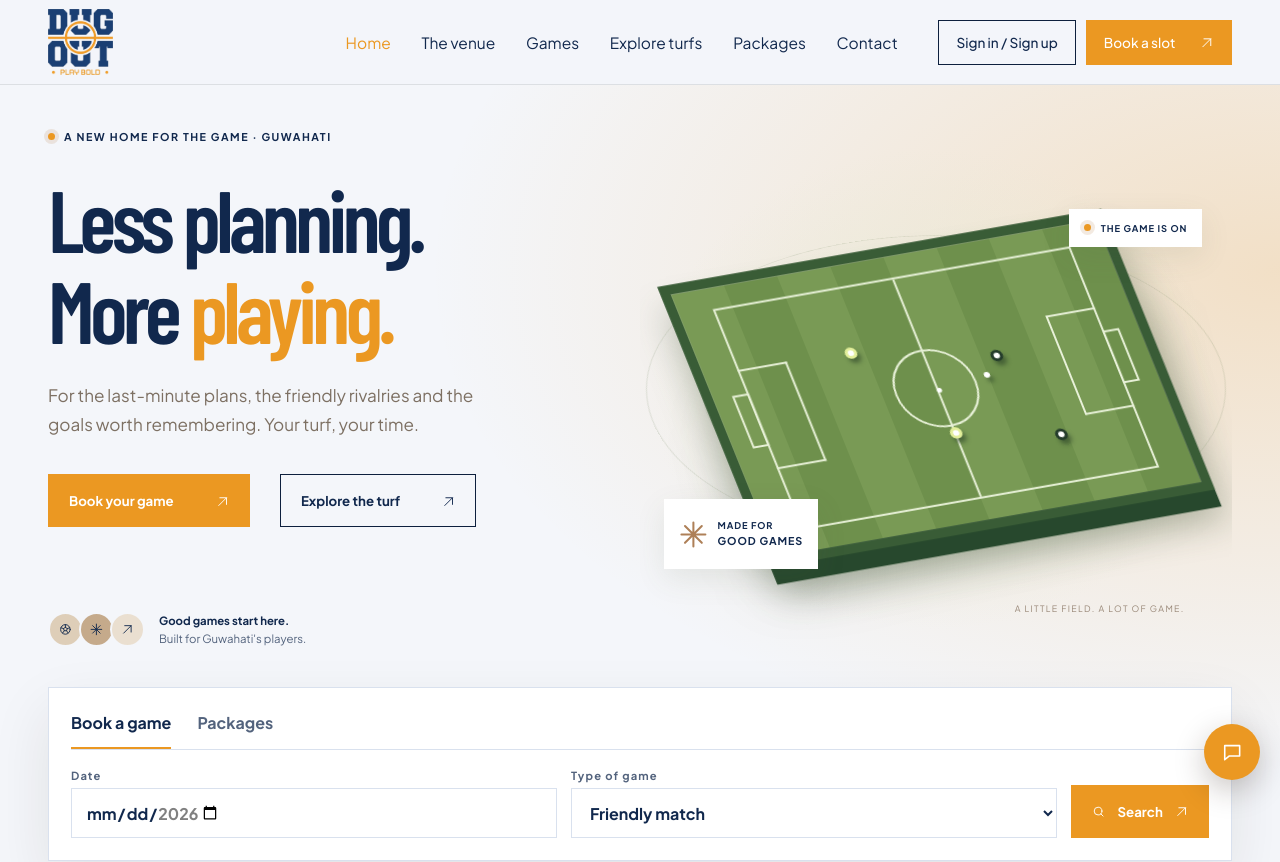
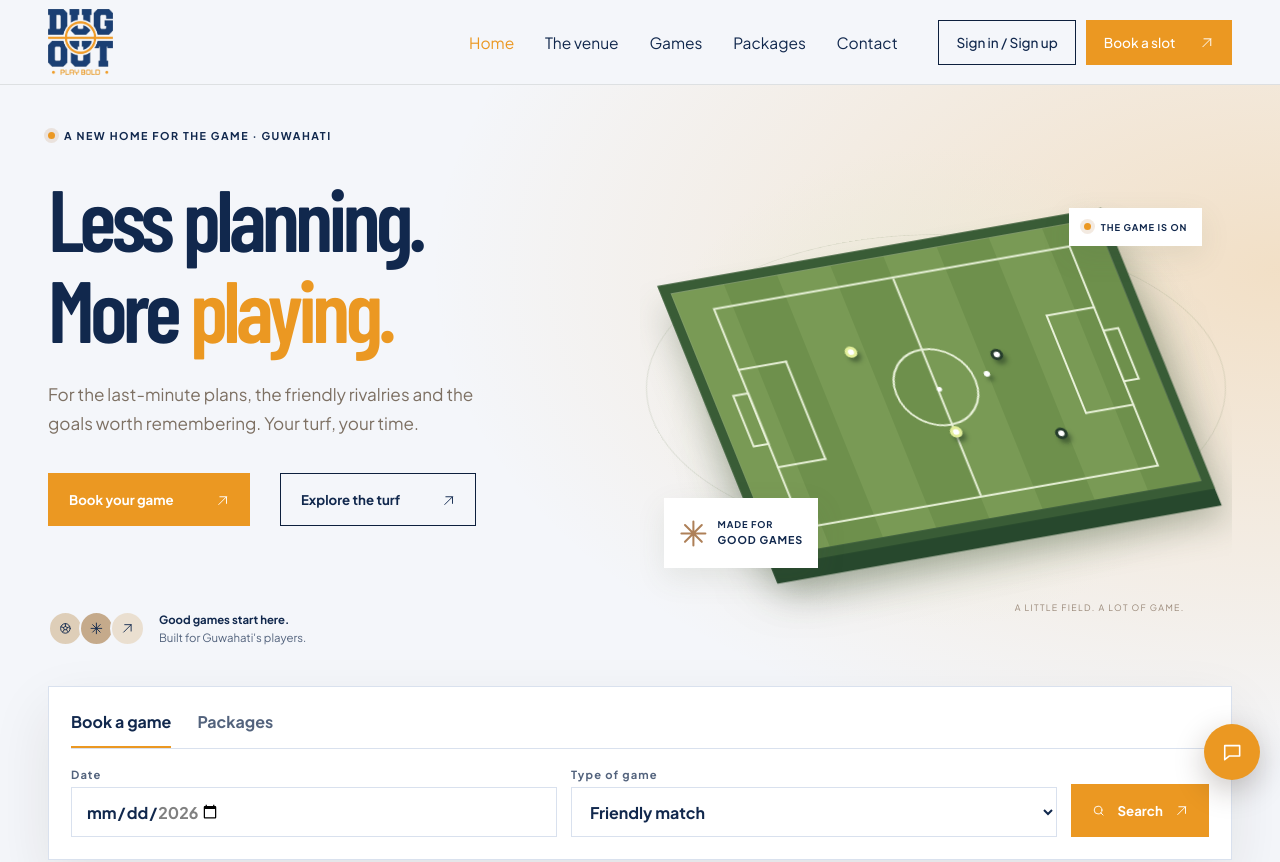
Before and after one commit to Ecognix/dugout, a Next.js app: page / in a window 1280 px wide. Shown: the top 862 px of the page. Built offline with nearby package versions, Linux system fonts and the light colour scheme; a web font is replaced by a local one.

Commit message:
Fix fixed header on all 6, remove Explore turfs menu, reduce D12 logo & mobile Google score

```diff
--- a/app/globals.css
+++ b/app/globals.css
@@ -237,7 +237,7 @@ h1,h2,h3,.brand{font-family:"Barlow Condensed", Arial, sans-serif}
 
 /* Google rating summary, dotted non-white sections & contact map */
 .google-rating-row{display:flex;align-items:center;gap:10px;flex-wrap:wrap}
-.google-score{font-size:2.2rem;font-weight:700;line-height:1;color:#fff;letter-spacing:-.04em}
+.google-score{font-size:1.8rem;font-weight:700;line-height:1;color:#fff;letter-spacing:-.04em}
 .google-count{font-size:.85rem;color:rgba(255,255,255,.65)}
 .dark-band,.footer,.scoreboard{background-image:radial-gradient(rgba(255,255,255,.085) 1px,transparent 1px);background-size:22px 22px}
 .faq-section,.gallery-section,.game-callout,.market-list-cta,.admin-sidebar{background-image:radial-gradient(color-mix(in srgb,var(--ink) 8%,transparent) 1px,transparent 1px);background-size:20px 20px}
@@ -294,25 +294,39 @@ input, select, textarea { font-size: max(16px, 1em) !important; }
 @media (max-width: 760px) { input, select, textarea { font-size: 16px !important; } }
 
 /* =============================================
-   HEADER - scrolls with page (not fixed)
+   FIXED HEADER - stays pinned at top on scroll
    ============================================= */
 .site-header {
-  position: relative;
-  z-index: 20;
+  position: fixed !important;
+  top: 0 !important;
+  left: 0 !important;
+  right: 0 !important;
+  width: 100% !important;
+  z-index: 100 !important;
+  backdrop-filter: blur(16px);
+  -webkit-backdrop-filter: blur(16px);
 }
-
-/* Mobile nav dropdown */
+body > main {
+  padding-top: 84px;
+}
 @media (max-width: 1050px) {
-  .nav {
-    position: absolute !important;
-    top: 100% !important;
+  .site-header .nav {
+    position: fixed !important;
+    top: 84px !important;
     left: 0 !important;
     right: 0 !important;
     width: 100% !important;
   }
 }
+@media (max-width: 760px) {
+  body > main {
+    padding-top: 70px;
+  }
+  .site-header .nav {
+    top: 70px !important;
+  }
+}
 
-/* Mobile viewport containment + date input & search box fix */
 html, body { overflow-x: clip; max-width: 100%; }
 
 
@@ -366,3 +380,10 @@ html, body { overflow-x: clip; max-width: 100%; }
 .site-header{background-image:none !important}
 .dark-band,.footer,.scoreboard,.ticker{background-image:radial-gradient(rgba(255,255,255,.11) 1.2px,transparent 1.2px) !important;background-size:22px 22px !important}
 .faq-section,.gallery-section,.game-callout,.market-list-cta,.admin-sidebar,.feature-card:nth-child(2),.feature-card:nth-child(3),.amenities article,.game-card{background-image:radial-gradient(color-mix(in srgb,var(--ink) 10%,transparent) 1.2px,transparent 1.2px) !important;background-size:20px 20px !important}
+
+
+@media(max-width:760px){
+  .google-score{font-size:1.4rem !important;margin-top:12px !important;display:block !important}
+  .google-rating-row{flex-direction:column;align-items:flex-start;gap:4px;margin-top:6px}
+  .google-badge{align-items:flex-start;flex-direction:column;gap:8px}
+}
--- a/components/SiteShell.js
+++ b/components/SiteShell.js
@@ -29,7 +29,6 @@ export function SiteHeader() {
           <Link onClick={() => setOpen(false)} aria-current={pathname === "/" ? "page" : undefined} href="/">Home</Link>
           <Link onClick={() => setOpen(false)} aria-current={pathname === "/venue" ? "page" : undefined} href="/venue">The venue</Link>
           <Link onClick={() => setOpen(false)} aria-current={pathname === "/games" ? "page" : undefined} href="/games">Games</Link>
-          <Link onClick={() => setOpen(false)} aria-current={pathname === "/turfs" ? "page" : undefined} href="/turfs">Explore turfs</Link>
           <Link onClick={() => setOpen(false)} aria-current={pathname === "/packages" ? "page" : undefined} href="/packages">Packages</Link>
           <Link onClick={() => setOpen(false)} aria-current={pathname === "/contact" ? "page" : undefined} href="/contact">Contact</Link>
           <div className="nav-actions">
```
